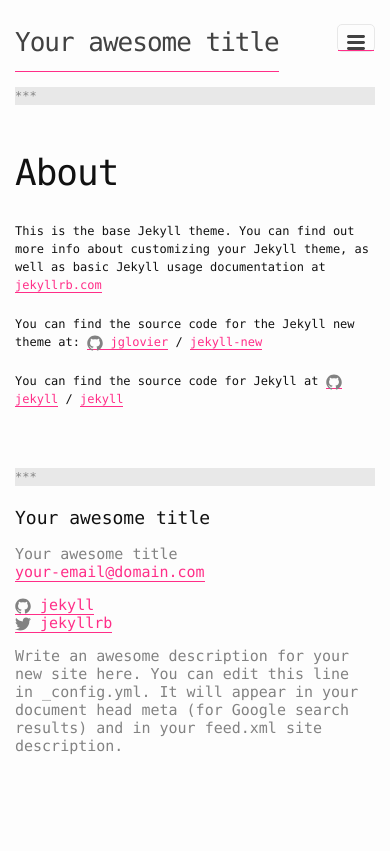
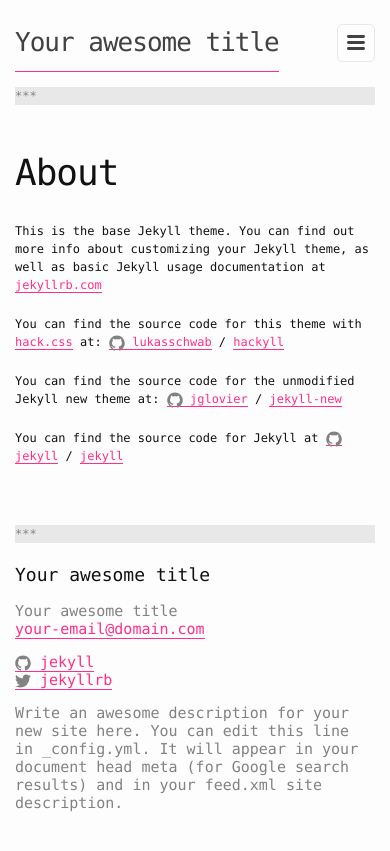
Before and after one commit to lukasschwab/hackyll, a Jekyll site: the page built from about.md, in a window 390 px wide. Shown: the top 851 px of the page. Built offline with Jekyll 4.4.1, drawn with Linux system fonts in a browser that asks for light colours.

Commit message:
Add better links styling (hamburger, visited)

```diff
--- a/_sass/_base.scss
+++ b/_sass/_base.scss
@@ -94,9 +94,9 @@ a {
     color: $brand-color;
     text-decoration: none;
 
-    &:visited {
-        color: darken($brand-color, 15%);
-    }
+    // &:visited {
+    //     color: darken($brand-color, 15%);
+    // }
 
     &:hover {
         color: $text-color;
--- a/_sass/_custom.scss
+++ b/_sass/_custom.scss
@@ -17,3 +17,9 @@ hr {
     background-color: $grey-color-light;
     border: none;
 }
+
+// Style hamburger button better
+.site-nav .menu-icon {
+    border-bottom: none;
+    height: 36px;
+}
--- a/about.md
+++ b/about.md
@@ -6,7 +6,11 @@ permalink: /about/
 
 This is the base Jekyll theme. You can find out more info about customizing your Jekyll theme, as well as basic Jekyll usage documentation at [jekyllrb.com](http://jekyllrb.com/)
 
-You can find the source code for the Jekyll new theme at:
+You can find the source code for this theme with [hack.css](http://hackcss.com/) at:
+{% include icon-github.html username="lukasschwab" %} /
+[hackyll](https://github.com/lukasschwab/hackyll)
+
+You can find the source code for the unmodified Jekyll new theme at:
 {% include icon-github.html username="jglovier" %} /
 [jekyll-new](https://github.com/jglovier/jekyll-new)
 
```
